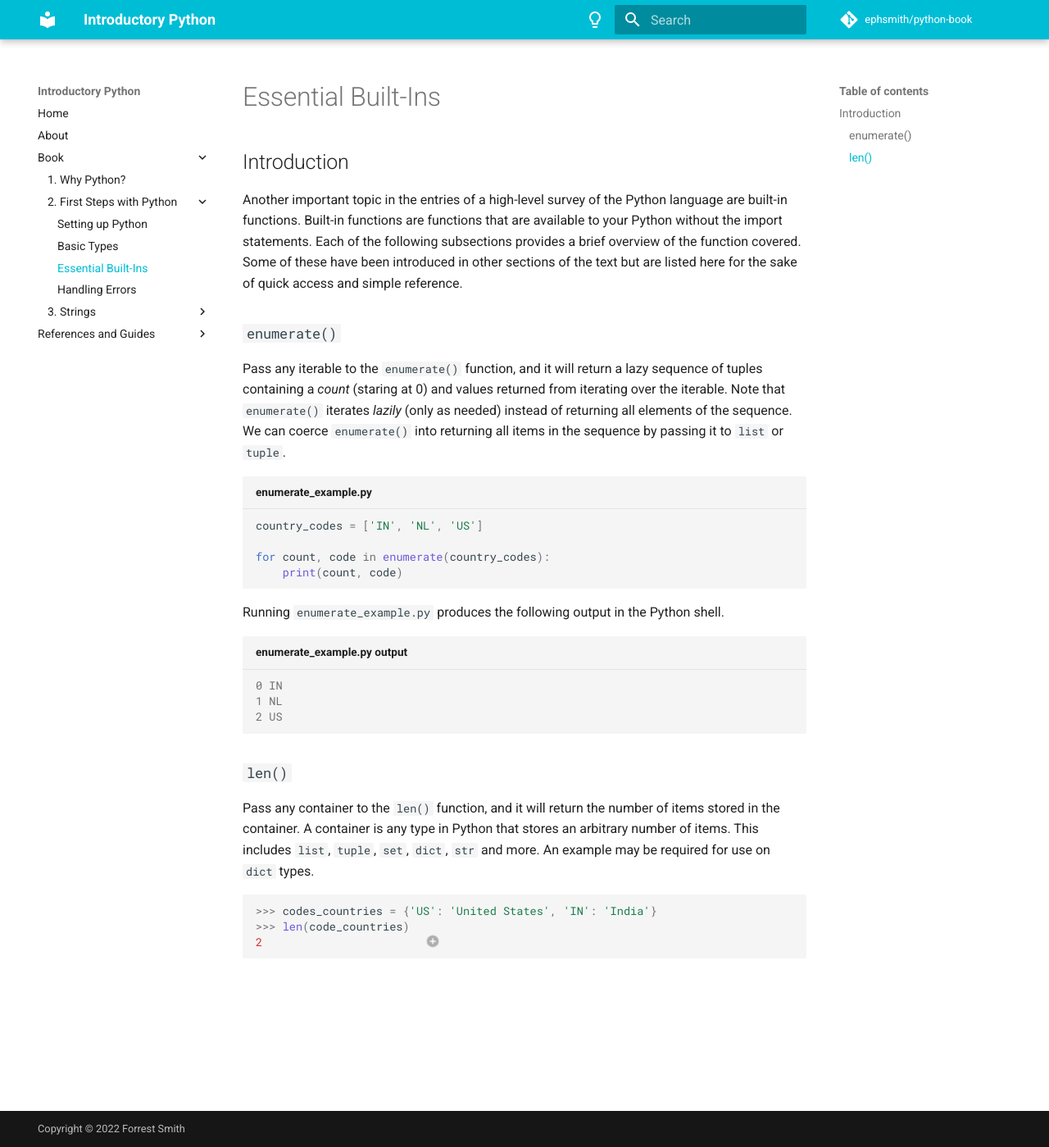
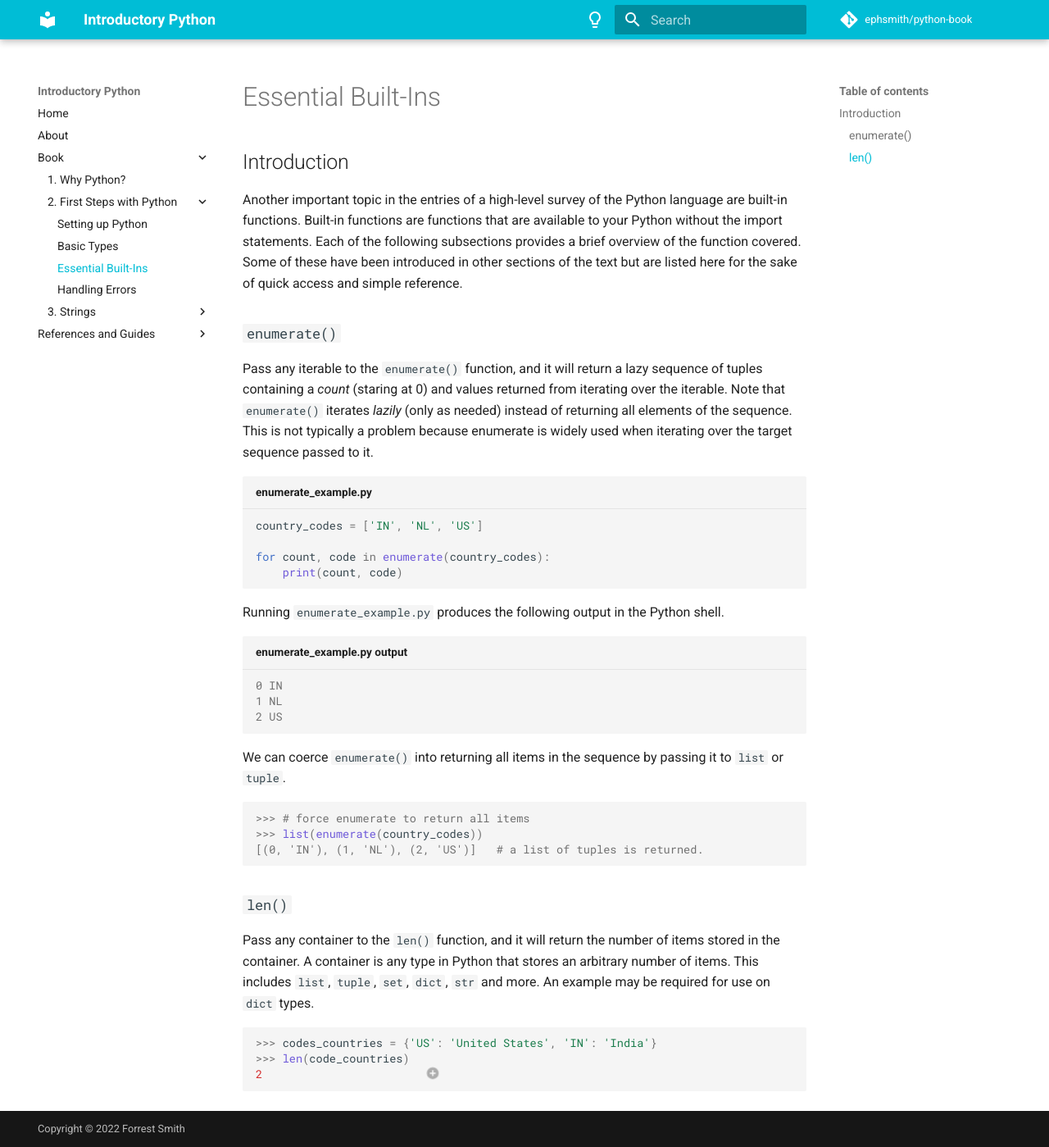
Before and after one commit to ephsmith/python-book, an MkDocs documentation site: the page built from docs/02/02-essential-built-ins.md, in a window 1280 px wide and 1399 px high. Shown: the whole window at 82% size. Built offline with MkDocs 1.6.1 and Material for MkDocs 9.7.7, drawn with Linux system fonts in a browser that asks for light colours; comment, search, counter and statistics services are not loaded.

Commit message:
Built Ins: Completed enumerate.

````diff
--- a/docs/02/02-essential-built-ins.md
+++ b/docs/02/02-essential-built-ins.md
@@ -10,8 +10,8 @@ reference.
 Pass any iterable to the `enumerate()` function, and it will return a lazy sequence of
 tuples containing a *count* (staring at 0) and values returned from iterating over the
 iterable. Note that `enumerate()` iterates *lazily* (only as needed) instead of
-returning all elements of the sequence. We can coerce `enumerate()` into returning
-all items in the sequence by passing it to `list` or `tuple`.
+returning all elements of the sequence. This is not typically a problem because
+enumerate is widely used when iterating over the target sequence passed to it.
 
 ```py title="enumerate_example.py"
 country_codes = ['IN', 'NL', 'US']
@@ -28,6 +28,15 @@ Running `enumerate_example.py` produces the following output in the Python shell
 2 US
 ```
 
+We can coerce `enumerate()` into returning all items in the sequence by passing it to
+`list` or `tuple`.
+
+```pycon
+>>> # force enumerate to return all items
+>>> list(enumerate(country_codes))
+[(0, 'IN'), (1, 'NL'), (2, 'US')]   # a list of tuples is returned.
+```
+
 
 ### `len()`
 Pass any container to the `len()` function, and it will return the number of items
````
